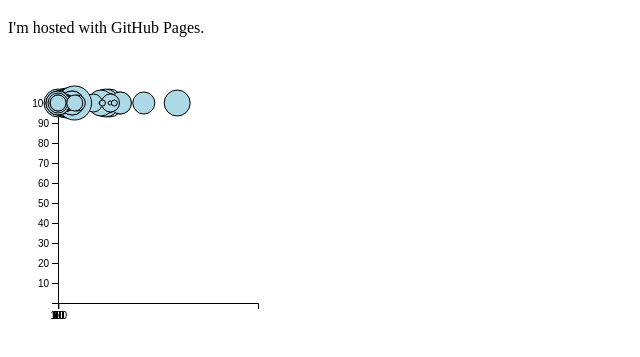
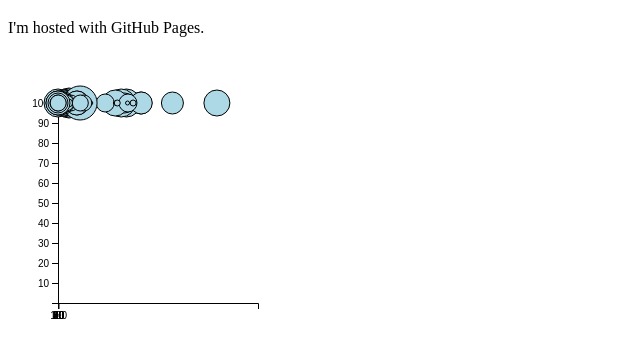
Before and after one commit to ssong44/ssong44.github.io, a plain HTML site: page index.html in a window 1280 px wide. Shown: the part 61-418 px from the top of the page, without its empty margins (0-640 px from the left). Drawn offline with nearby package versions, Linux system fonts and the light colour scheme.

Commit message:
Update index.html

```diff
--- a/index.html
+++ b/index.html
@@ -12,7 +12,7 @@
                 const data = await d3.csv(
                     'https://raw.githubusercontent.com/ssong44/ssong44.github.io/main/Life%20Expectancy%20Data.csv');
                 console.log(data);
-                var x = d3.scaleLinear().domain([0, 200000]).range([0, 200]);
+                var x = d3.scaleLinear().domain([0, 150000]).range([0, 200]);
                 var y = d3.scaleLinear().domain([0, 100]).range([200, 0]);
 
                 // Axes
```
